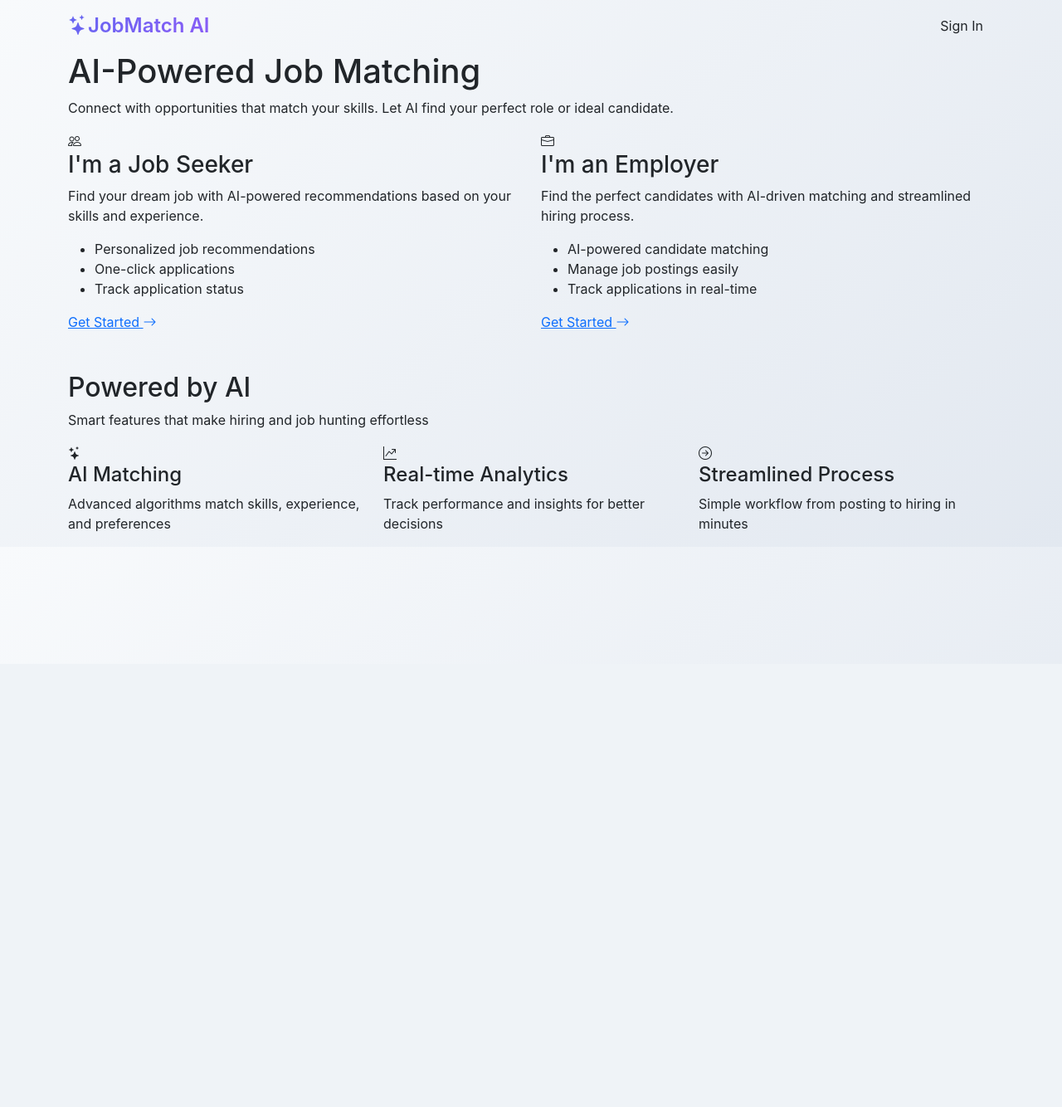
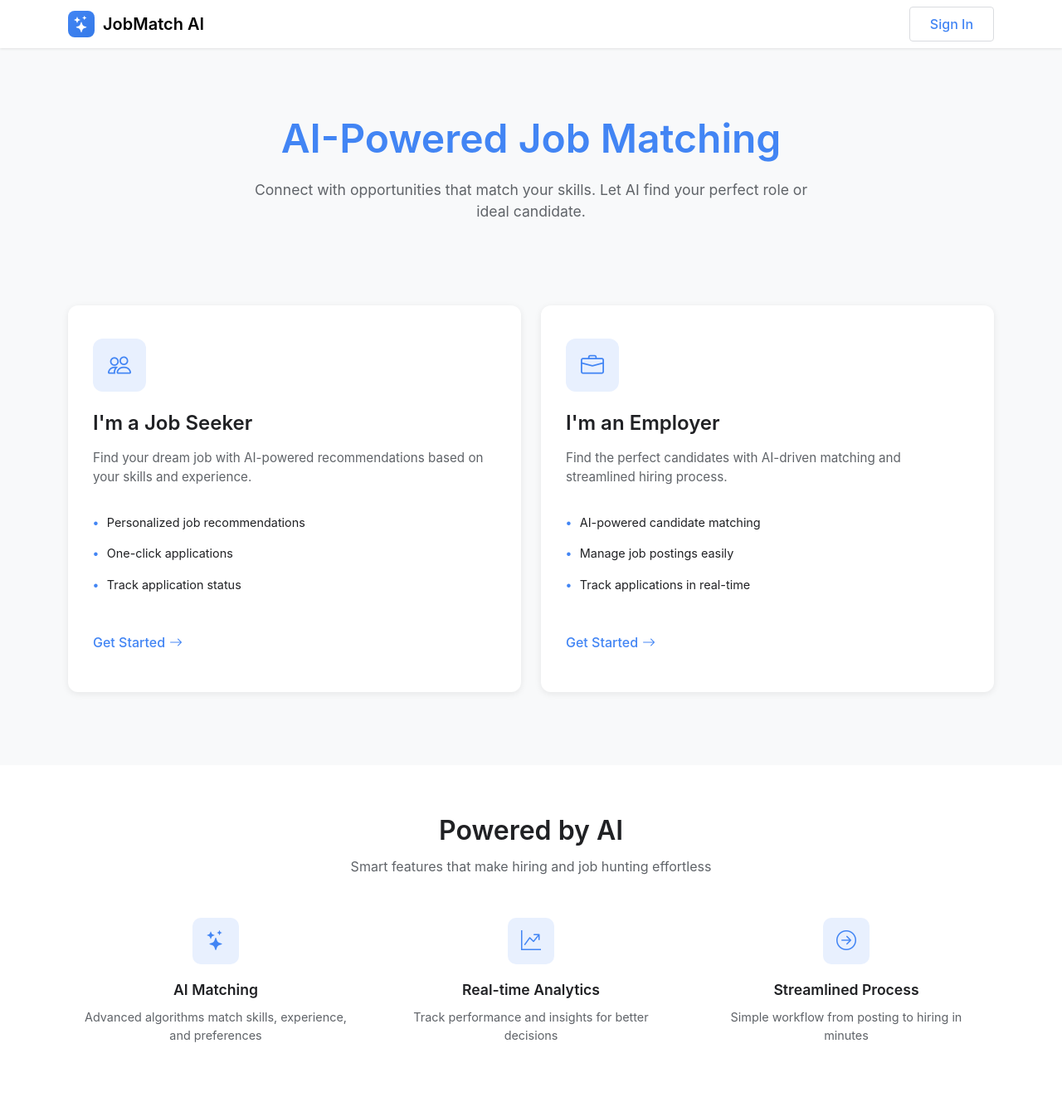
Before and after one commit to nnamdiindu/Job_Application_Management_System, a Flask app: page / in a window 1280 px wide. Shown: the whole page at 83% size. Before the commit the page ends 659 px from the top, so only its background shows below. Run offline with Flask 3, Linux system fonts and the light colour scheme; some libraries are stand-ins or nearby versions.

Commit message:
Style index page

```diff
--- a/static/css/index.css
+++ b/static/css/index.css
@@ -1,181 +1,200 @@
       :root {
-    --primary-color: #6366f1;
-    --secondary-color: #8b5cf6;
-    --success-color: #10b981;
-    --warning-color: #f59e0b;
-    --danger-color: #ef4444;
-    --dark-color: #1f2937;
-    --light-bg: #f8fafc;
+            --primary-blue: #4285f4;
+            --light-blue: #e8f0fe;
         }
 
         body {
-    background: linear-gradient(135deg, var(--light-bg) 0%, #e2e8f0 100%);
-    font-family: 'Inter', -apple-system, BlinkMacSystemFont, sans-serif;
+            background-color: #f8f9fa;
+            font-family: -apple-system, BlinkMacSystemFont, 'Segoe UI', Roboto, Oxygen, Ubuntu, Cantarell, sans-serif;
         }
 
-.navbar-brand {
-    font-weight: 700;
-    font-size: 1.5rem;
-    background: linear-gradient(135deg, var(--primary-color), var(--secondary-color));
-    -webkit-background-clip: text;
-    -webkit-text-fill-color: transparent;
-    background-clip: text;
+        .navbar {
+            background-color: white;
+            box-shadow: 0 1px 3px rgba(0,0,0,0.1);
         }
 
-.card {
-    border: none;
-    border-radius: 16px;
-    box-shadow: 0 4px 6px -1px rgba(0, 0, 0, 0.1), 0 2px 4px -1px rgba(0, 0, 0, 0.06);
-    transition: all 0.3s ease;
+        .brand-icon {
+            width: 32px;
+            height: 32px;
+            background: linear-gradient(135deg, #4285f4, #357ae8);
+            border-radius: 8px;
+            display: inline-flex;
+            align-items: center;
+            justify-content: center;
+            color: white;
+            margin-right: 10px;
         }
 
-.card:hover {
-    transform: translateY(-4px);
-    box-shadow: 0 20px 25px -5px rgba(0, 0, 0, 0.1), 0 10px 10px -5px rgba(0, 0, 0, 0.04);
+        .hero-section {
+            padding: 80px 0 60px;
+            text-align: center;
         }
 
-.stats-card {
-    background: linear-gradient(135deg, var(--primary-color), var(--secondary-color));
-    color: white;
-    position: relative;
-    overflow: hidden;
+        .hero-title {
+            font-size: 3rem;
+            font-weight: 600;
+            color: var(--primary-blue);
+            margin-bottom: 20px;
         }
 
-.stats-card::before {
-    content: '';
-    position: absolute;
-    top: 0;
-    right: 0;
-    width: 100px;
-    height: 100px;
-    background: rgba(255, 255, 255, 0.1);
-    border-radius: 50%;
-    transform: translate(30px, -30px);
+        .hero-subtitle {
+            font-size: 1.1rem;
+            color: #5f6368;
+            max-width: 700px;
+            margin: 0 auto;
         }
 
-.job-card {
-    border-left: 4px solid var(--primary-color);
-    transition: all 0.3s ease;
+        .card-section {
+            padding: 40px 0;
         }
 
-.job-card:hover {
-    border-left-color: var(--secondary-color);
+        .option-card {
+            border: none;
+            border-radius: 12px;
+            padding: 40px 30px;
+            height: 100%;
+            transition: transform 0.3s ease, box-shadow 0.3s ease;
+            background: white;
+            box-shadow: 0 2px 8px rgba(0,0,0,0.08);
         }
 
-.match-score {
-    display: inline-flex;
-    align-items: center;
-    padding: 0.25rem 0.75rem;
-    border-radius: 50px;
-    font-weight: 600;
-    font-size: 0.875rem;
+        .option-card:hover {
+            transform: translateY(-5px);
+            box-shadow: 0 8px 20px rgba(0,0,0,0.12);
         }
 
-.match-high { background: rgba(16, 185, 129, 0.1); color: var(--success-color); }
-.match-medium { background: rgba(245, 158, 11, 0.1); color: var(--warning-color); }
-.match-low { background: rgba(239, 68, 68, 0.1); color: var(--danger-color); }
-
-.status-badge {
-    padding: 0.375rem 0.875rem;
-    border-radius: 50px;
-    font-weight: 500;
-    font-size: 0.8rem;
-    text-transform: uppercase;
-    letter-spacing: 0.5px;
-}
-
-.status-applied { background: rgba(99, 102, 241, 0.1); color: var(--primary-color); }
-.status-interview { background: rgba(245, 158, 11, 0.1); color: var(--warning-color); }
-.status-offer { background: rgba(16, 185, 129, 0.1); color: var(--success-color); }
-.status-rejected { background: rgba(239, 68, 68, 0.1); color: var(--danger-color); }
-
-.btn-ai {
-    background: linear-gradient(135deg, var(--primary-color), var(--secondary-color));
-    border: none;
-    color: white;
-    padding: 0.75rem 1.5rem;
-    border-radius: 50px;
-    font-weight: 600;
-    transition: all 0.3s ease;
-}
-
-.btn-ai:hover {
-    transform: translateY(-2px);
-    box-shadow: 0 10px 20px rgba(99, 102, 241, 0.3);
-    color: white;
-}
-
-.progress-custom {
-    height: 8px;
-    border-radius: 10px;
-    background: rgba(99, 102, 241, 0.1);
-}
-
-.progress-custom .progress-bar {
-    border-radius: 10px;
-    background: linear-gradient(90deg, var(--primary-color), var(--secondary-color));
-}
-
-.ai-recommendation {
-    background: linear-gradient(135deg, rgba(99, 102, 241, 0.05), rgba(139, 92, 246, 0.05));
-    border: 1px solid rgba(99, 102, 241, 0.2);
+        .icon-wrapper {
+            width: 64px;
+            height: 64px;
+            background-color: var(--light-blue);
             border-radius: 12px;
-    padding: 1rem;
-    position: relative;
-}
-
-.ai-recommendation::before {
-    content: '🤖';
-    position: absolute;
-    top: -8px;
-    left: 16px;
-    background: white;
-    padding: 0 8px;
-    font-size: 1.2rem;
-}
-
-.filter-chip {
-    background: rgba(99, 102, 241, 0.1);
-    color: var(--primary-color);
-    border: 1px solid rgba(99, 102, 241, 0.2);
-    padding: 0.375rem 0.875rem;
-    border-radius: 50px;
-    font-size: 0.875rem;
-    margin: 0.25rem;
-    cursor: pointer;
-    transition: all 0.3s ease;
-}
-
-.filter-chip:hover, .filter-chip.active {
-    background: var(--primary-color);
-    color: white;
-}
-
-.company-logo {
-    width: 50px;
-    height: 50px;
-    border-radius: 12px;
-    object-fit: cover;
-    background: linear-gradient(135deg, #f3f4f6, #e5e7eb);
             display: flex;
             align-items: center;
             justify-content: center;
-    font-weight: 600;
-    color: #6b7280;
+            margin-bottom: 24px;
         }
 
-.sidebar {
-    background: white;
-    border-radius: 16px;
-    padding: 1.5rem;
-    height: fit-content;
-    position: sticky;
-    top: 100px;
+        .icon-wrapper i {
+            font-size: 28px;
+            color: var(--primary-blue);
         }
 
-@media (max-width: 768px) {
-    .sidebar {
-        position: static;
-        margin-bottom: 2rem;
+        .option-card h3 {
+            font-size: 1.5rem;
+            font-weight: 600;
+            margin-bottom: 16px;
+            color: #202124;
         }
+
+        .option-card .description {
+            color: #5f6368;
+            margin-bottom: 24px;
+            font-size: 0.95rem;
         }
+
+        .feature-list {
+            list-style: none;
+            padding: 0;
+            margin-bottom: 30px;
+            text-align: left;
+        }
+
+        .feature-list li {
+            padding: 8px 0;
+            color: #202124;
+            font-size: 0.9rem;
+        }
+
+        .feature-list li:before {
+            content: "•";
+            color: var(--primary-blue);
+            font-weight: bold;
+            margin-right: 10px;
+        }
+
+        .btn-get-started {
+            background-color: transparent;
+            color: var(--primary-blue);
+            border: none;
+            padding: 8px 0;
+            font-weight: 500;
+            text-decoration: none;
+            display: inline-flex;
+            align-items: center;
+            transition: gap 0.3s ease;
+            gap: 5px;
+        }
+
+        .btn-get-started:hover {
+            gap: 10px;
+            color: #357ae8;
+        }
+
+        .btn-sign-in {
+            color: var(--primary-blue);
+            background-color: transparent;
+            border: 1px solid #dadce0;
+            padding: 8px 24px;
+            border-radius: 4px;
+            font-weight: 500;
+            transition: background-color 0.3s ease;
+        }
+
+        .btn-sign-in:hover {
+            background-color: #f8f9fa;
+            color: var(--primary-blue);
+        }
+
+        .features-section {
+            padding: 60px 0;
+            background-color: white;
+        }
+
+        .features-title {
+            font-size: 2rem;
+            font-weight: 600;
+            color: #202124;
+            text-align: center;
+            margin-bottom: 12px;
+        }
+
+        .features-subtitle {
+            text-align: center;
+            color: #5f6368;
+            font-size: 1rem;
+            margin-bottom: 50px;
+        }
+
+        .feature-item {
+            text-align: center;
+            padding: 0 20px;
+        }
+
+        .feature-icon-wrapper {
+            width: 56px;
+            height: 56px;
+            background-color: var(--light-blue);
+            border-radius: 10px;
+            display: inline-flex;
+            align-items: center;
+            justify-content: center;
+            margin-bottom: 20px;
+        }
+
+        .feature-icon-wrapper i {
+            font-size: 24px;
+            color: var(--primary-blue);
+        }
+
+        .feature-item h4 {
+            font-size: 1.1rem;
+            font-weight: 600;
+            color: #202124;
+            margin-bottom: 12px;
+        }
+
+        .feature-item p {
+            font-size: 0.9rem;
+            color: #5f6368;
+            line-height: 1.5;
+        }
```
Lines whose indentation alone changed are shown as unchanged.
